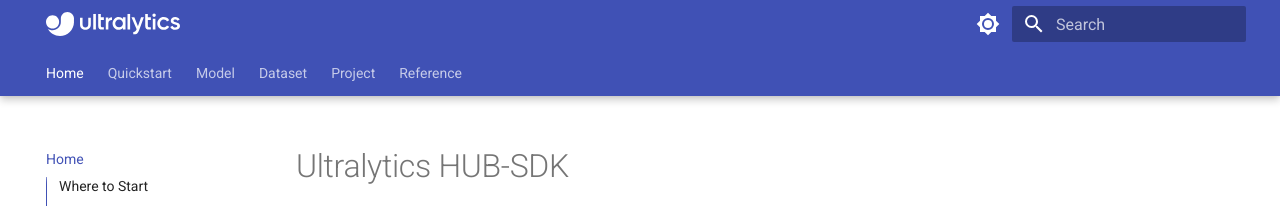
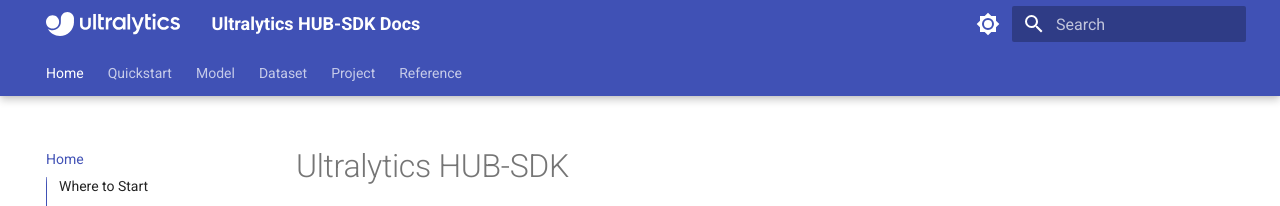
Before and after one commit to ultralytics/hub-sdk, an MkDocs documentation site: the page built from docs/index.md, in a window 1280 px wide. Shown: the top 206 px of the page. Built offline with MkDocs 1.6.1 and Material for MkDocs 9.7.7, drawn with Linux system fonts in a browser that asks for light colours.

Commit message:
Fix missing site_url

```diff
--- a/mkdocs.yml
+++ b/mkdocs.yml
@@ -1,4 +1,5 @@
-site_name: ""
+site_name: "Ultralytics HUB-SDK Docs"
+site_url: "https://ultralytics.github.io/hub-sdk/"
 theme:
   logo: assets/logo.svg
   favicon: assets/favicon.png
```
